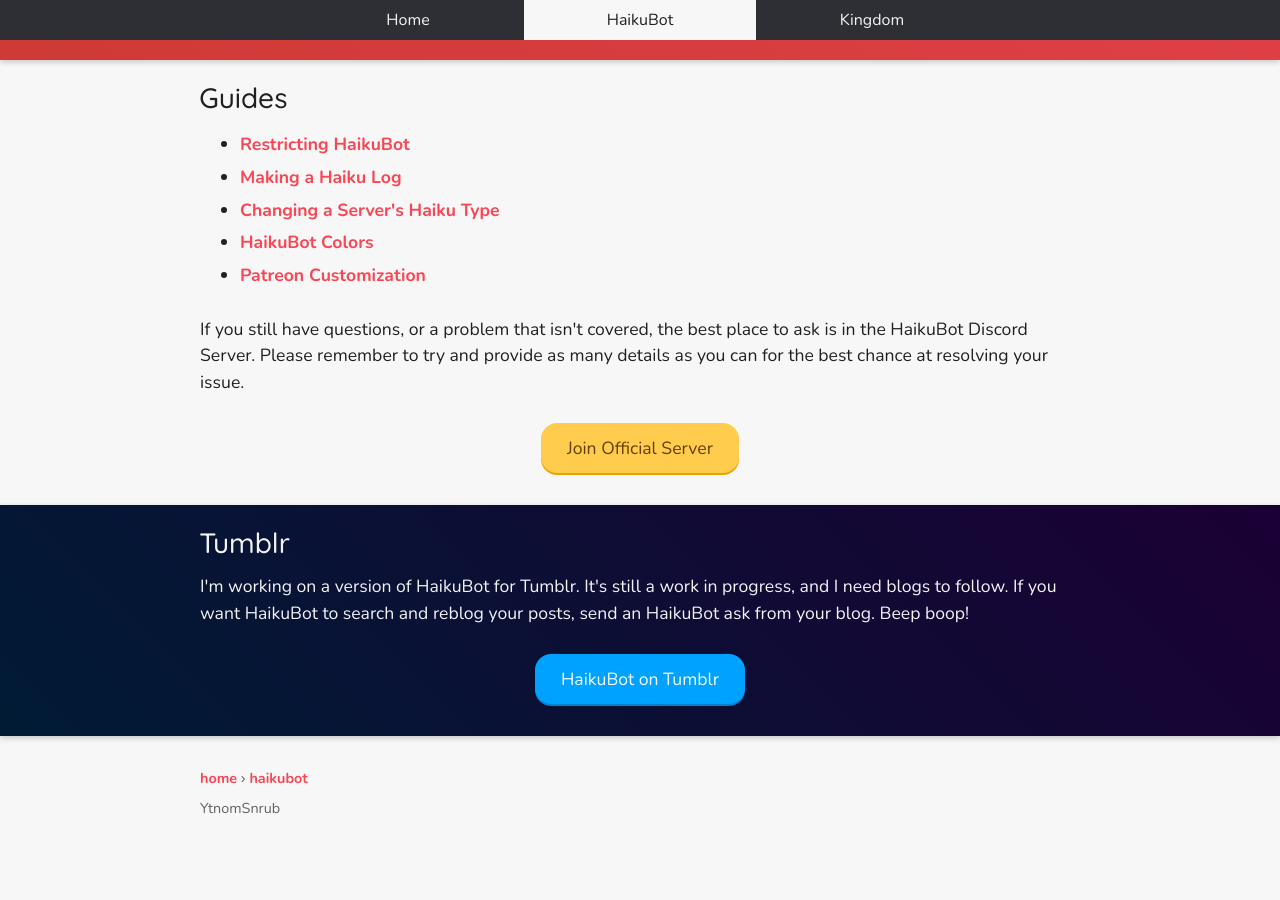
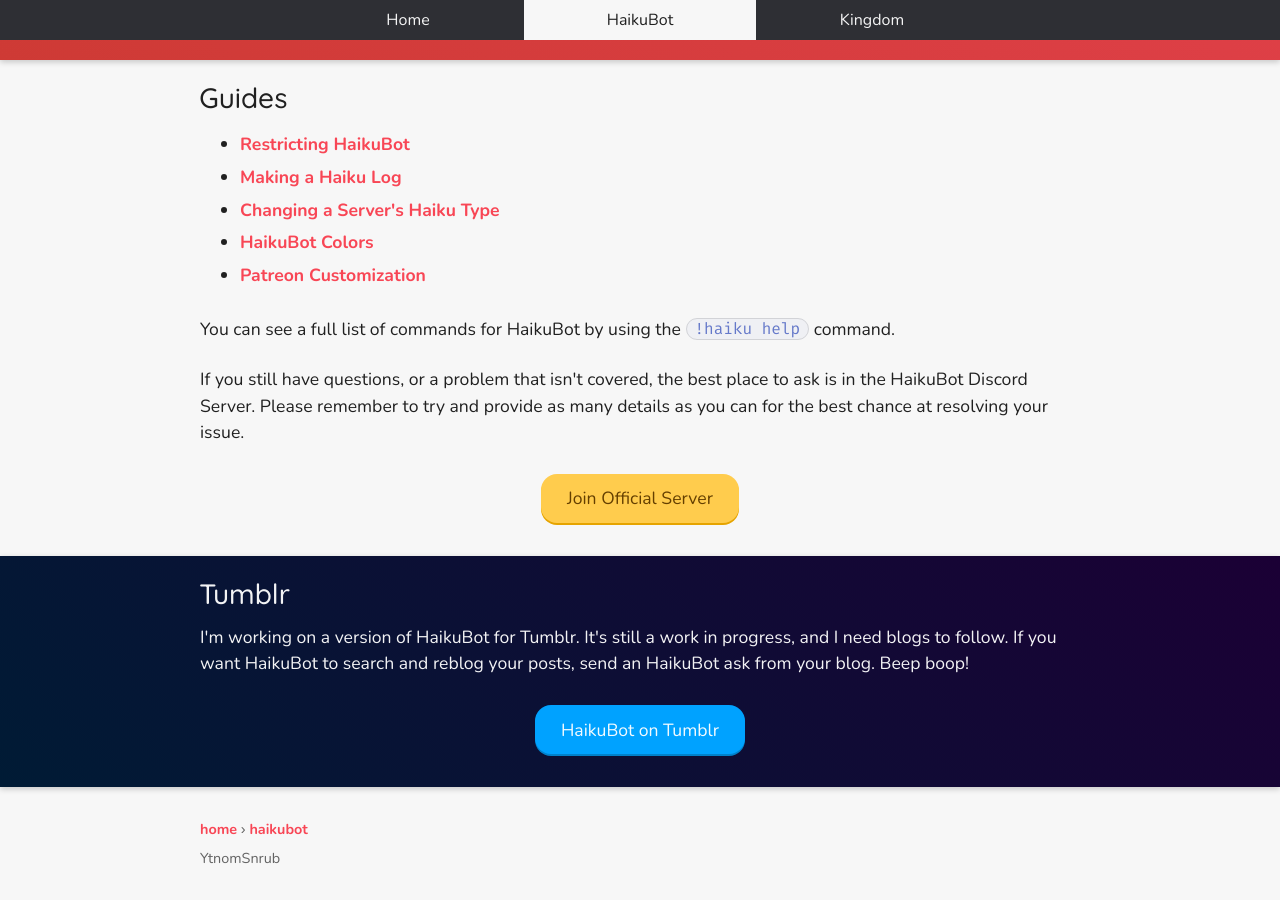
Before and after one commit to YtnomSnrub/ytnomsnrub.github.io, a Jekyll site: the page built from haikubot/index.md, in a window 1280 px wide and 900 px high, scrolled down 1963 px. Built offline with Jekyll 4.4.1, drawn with Linux system fonts in a browser that asks for light colours; nearby versions of some CDN libraries; our own code applies the rules of GitHub Pages for plain Markdown files; before the commit the page ends 2813 px from its top, so only the background shows below that.

Commit message:
Added info on !haiku help command

```diff
--- a/_includes/content/haikubot-guides.html
+++ b/_includes/content/haikubot-guides.html
@@ -14,6 +14,8 @@
         <li><a href="/haikubot/guides/patreon-customization">Patreon Customization</a></li>
     </ul>
 
+    <p>You can see a full list of commands for HaikuBot by using the <code>!haiku help</code> command.</p>
+
     <p>If you still have questions, or a problem that isn't covered, the best place to ask is in the HaikuBot Discord
         Server. Please remember to try and provide as many details as you can for the best chance at resolving your
         issue.</p>
```
